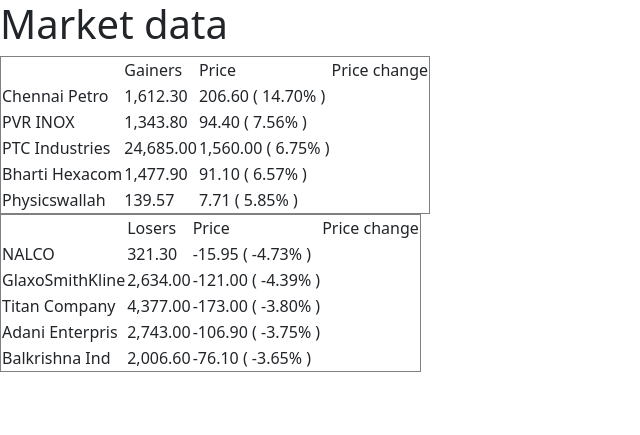
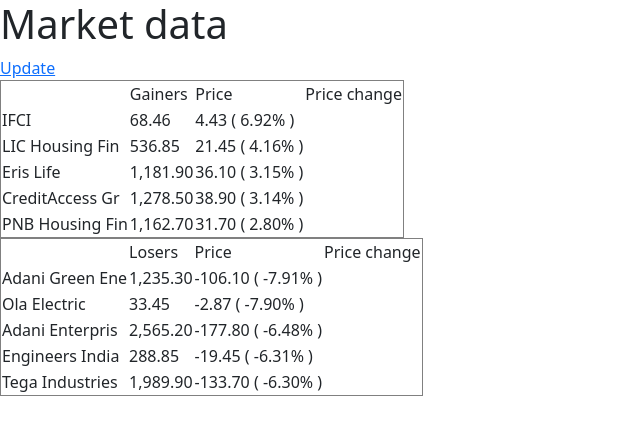
Before and after one commit to Rajeshwari2857/CEV_TIMES_automation, a Flask app: page /posts in a window 1280 px wide. Shown: the top 435 px of the page, without its empty margins (0-640 px from the left). Run offline with Flask 3, Linux system fonts and the light colour scheme; parts of the project's set-up code (start-up, migrations or seed data) failed here and were passed over.

Commit message:
added update button

```diff
--- a/POSTS/files/gainers.csv
+++ b/POSTS/files/gainers.csv
@@ -1,6 +1,6 @@
 name,price,change
-Chennai Petro,"1,612.30",206.60 ( 14.70% )
-PVR INOX,"1,343.80",94.40 ( 7.56% )
-PTC Industries,"24,685.00","1,560.00 ( 6.75% )"
-Bharti Hexacom,"1,477.90",91.10 ( 6.57% )
-Physicswallah,139.57,7.71 ( 5.85% )
+IFCI,68.46,4.43 ( 6.92% )
+LIC Housing Fin,536.85,21.45 ( 4.16% )
+Eris Life,"1,181.90",36.10 ( 3.15% )
+CreditAccess Gr,"1,278.50",38.90 ( 3.14% )
+PNB Housing Fin,"1,162.70",31.70 ( 2.80% )
--- a/POSTS/files/losers.csv
+++ b/POSTS/files/losers.csv
@@ -1,6 +1,6 @@
 name,price,change
-NALCO,321.30,-15.95 ( -4.73% )
-GlaxoSmithKline,"2,634.00",-121.00 ( -4.39% )
-Titan Company,"4,377.00",-173.00 ( -3.80% )
-Adani Enterpris,"2,743.00",-106.90 ( -3.75% )
-Balkrishna Ind,"2,006.60",-76.10 ( -3.65% )
+Adani Green Ene,"1,235.30",-106.10 ( -7.91% )
+Ola Electric,33.45,-2.87 ( -7.90% )
+Adani Enterpris,"2,565.20",-177.80 ( -6.48% )
+Engineers India,288.85,-19.45 ( -6.31% )
+Tega Industries,"1,989.90",-133.70 ( -6.30% )
--- a/app.py
+++ b/app.py
@@ -18,16 +18,25 @@
     return render_template('posts.html', gainers=gainers, losers=losers)
 
 
+# update button to update manually if someone wishes to
+@app.route('/posts/update-market-data')
+def update_market_data_button():
+    views.update_market_data()
+
+    gainers = views.read_from_csv('POSTS/files/gainers.csv')
+    losers = views.read_from_csv('POSTS/files/losers.csv')
+
+    return render_template('posts.html', gainers=gainers, losers=losers)
+
+
 @app.route('/latest_news')
 def latest_news():
-    national_articles = main.get_articles('https://www.moneycontrol.com/news/india/', count=4)
-    world_articles = main.get_articles('https://www.moneycontrol.com/world/', count=4)
+    business_headlines = main.get_headline_list('https://www.moneycontrol.com/news/business/')
+    world_headlines = main.get_headline_list('https://www.moneycontrol.com/world/')
+    national_articles = main.fetch_selected_articles(national_selected)
+    international_articles = main.fetch_selected_articles(international_selected)
+    bulletin_text = main.summarize_bulletin(national_articles, international_articles)
 
-    return render_template(
-        ('templates/dashboard.html'),
-        national_articles=national_articles,
-        world_articles=world_articles
-    )
 
 
 if __name__ == '__main__':
--- a/templates/base.html
+++ b/templates/base.html
@@ -8,14 +8,9 @@
         <link href="https://cdn.jsdelivr.net/npm/bootstrap@5.3.8/dist/css/bootstrap.min.css" rel="stylesheet">
     </head>
 
-    <body
-        bgcolor="white">
+    <body bgcolor="white">
+        {% block content %}
 
-        {% for message in messages %}
-            {{ message }}
-        {% endfor %}
-
-        {% block content %}
         {% endblock %}
     </body>
 </html>
--- a/templates/posts.html
+++ b/templates/posts.html
@@ -6,6 +6,7 @@
 
         <h1>Market data</h1>
 
+        <a href="{{ url_for('update_market_data_button') }}">Update</a>
         <table border="1">
             <tr>
                 <th>
```
Also changed, not shown: LATEST_NEWS/data/fetched_articles_backup.json (+1 -1 lines), LATEST_NEWS/data/selected_headlines_backup.json (+1 -1 lines), run_update.py (deleted, +0 -26 lines).
